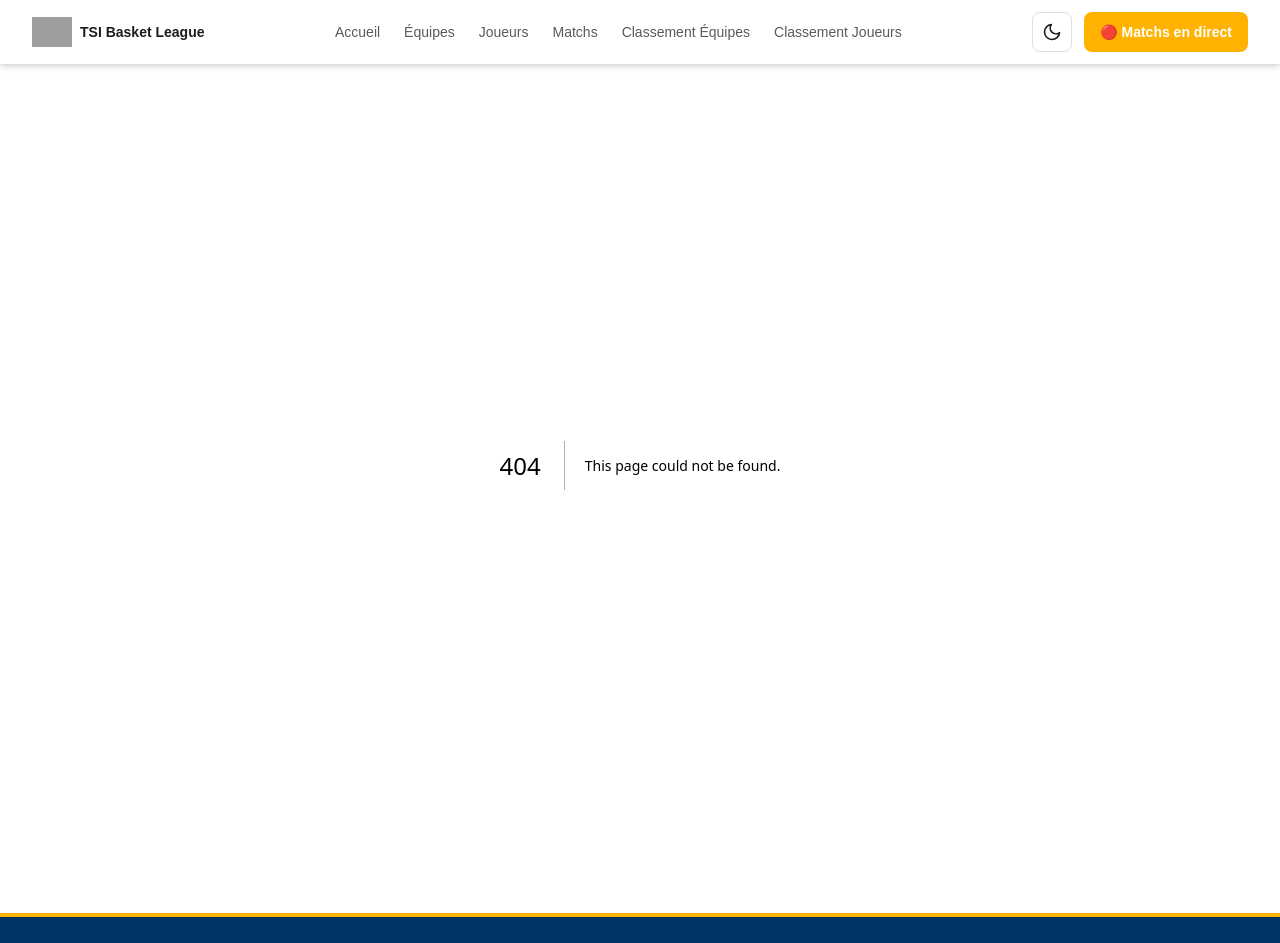
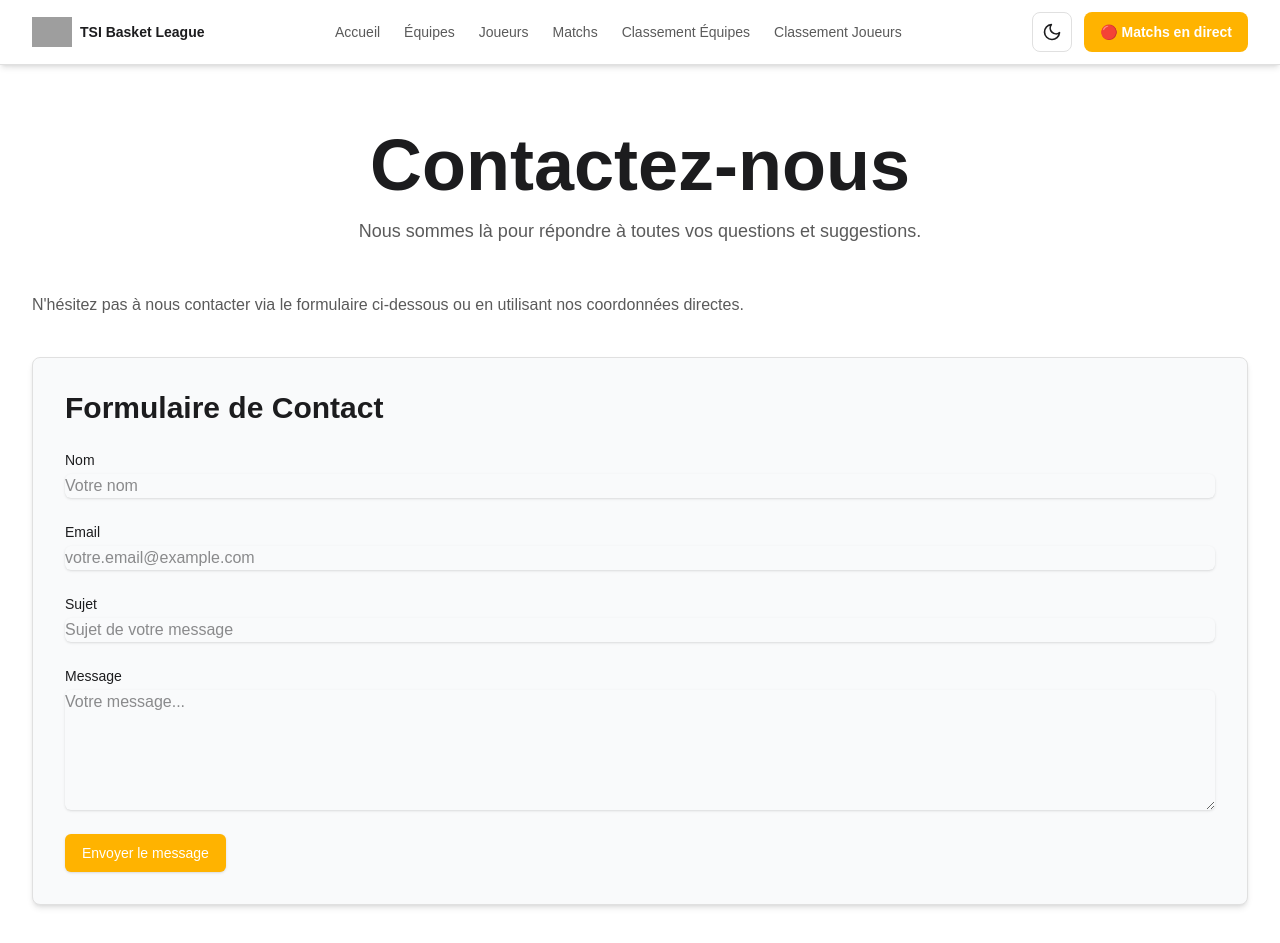
Before and after one commit to Exutoire03/tsi-test, a Next.js app: page /contact in a window 1280 px wide. Before the commit this address had no page. Shown: the top 943 px of the page. Built offline with nearby package versions, Linux system fonts and the light colour scheme; grey boxes are pictures that could not be loaded.

Commit message:
contact-page

```diff
--- /dev/null
+++ b/app/contact/page.tsx
@@ -0,0 +1,95 @@
+import type { Metadata } from 'next';
+
+export const metadata: Metadata = {
+  title: "Contactez-nous - TSI Basket League",
+  description: "Contactez la TSI Basket League pour toute question, suggestion ou demande de partenariat. Nous sommes là pour vous aider.",
+  keywords: ["contact", "formulaire de contact", "support", "aide", "partenariat", "TSI Basket League"],
+};
+
+export default function ContactPage() {
+  return (
+    <div className="min-h-screen bg-background">
+      <div className="mx-auto max-w-7xl px-4 sm:px-6 lg:px-8 py-16">
+        <header className="text-center mb-12">
+          <h1 className="text-5xl md:text-7xl font-extrabold text-foreground mb-4">
+            Contactez-nous
+          </h1>
+          <p className="text-lg text-foreground-secondary max-w-2xl mx-auto mb-6">
+            Nous sommes là pour répondre à toutes vos questions et suggestions.
+          </p>
+        </header>
+
+        <main className="prose dark:prose-invert mx-auto text-foreground-secondary">
+          <p>
+            N'hésitez pas à nous contacter via le formulaire ci-dessous ou en utilisant nos coordonnées directes.
+          </p>
+
+          <div className="mt-10 p-8 bg-background-secondary border border-border rounded-lg shadow-md">
+            <h2 className="text-3xl font-bold text-foreground mb-6">Formulaire de Contact</h2>
+            <form className="space-y-6">
+              <div>
+                <label htmlFor="name" className="block text-sm font-medium text-foreground">Nom</label>
+                <input
+                  type="text"
+                  id="name"
+                  name="name"
+                  className="mt-1 block w-full rounded-md border-border shadow-sm focus:border-primary focus:ring-primary bg-input text-foreground"
+                  placeholder="Votre nom"
+                />
+              </div>
+              <div>
+                <label htmlFor="email" className="block text-sm font-medium text-foreground">Email</label>
+                <input
+                  type="email"
+                  id="email"
+                  name="email"
+                  className="mt-1 block w-full rounded-md border-border shadow-sm focus:border-primary focus:ring-primary bg-input text-foreground"
+                  placeholder="votre.email@example.com"
+                />
+              </div>
+              <div>
+                <label htmlFor="subject" className="block text-sm font-medium text-foreground">Sujet</label>
+                <input
+                  type="text"
+                  id="subject"
+                  name="subject"
+                  className="mt-1 block w-full rounded-md border-border shadow-sm focus:border-primary focus:ring-primary bg-input text-foreground"
+                  placeholder="Sujet de votre message"
+                />
+              </div>
+              <div>
+                <label htmlFor="message" className="block text-sm font-medium text-foreground">Message</label>
+                <textarea
+                  id="message"
+                  name="message"
+                  rows={5}
+                  className="mt-1 block w-full rounded-md border-border shadow-sm focus:border-primary focus:ring-primary bg-input text-foreground"
+                  placeholder="Votre message..."
+                ></textarea>
+              </div>
+              <button
+                type="submit"
+                className="inline-flex justify-center py-2 px-4 border border-transparent shadow-sm text-sm font-medium rounded-md text-white bg-primary hover:bg-hover hover:text-foreground focus:outline-none focus:ring-2 focus:ring-offset-2 focus:ring-primary transition-all"
+              >
+                Envoyer le message
+              </button>
+            </form>
+          </div>
+
+          <div className="mt-10 p-8 bg-background-secondary border border-border rounded-lg shadow-md">
+            <h2 className="text-3xl font-bold text-foreground mb-6">Nos Coordonnées</h2>
+            <p>
+              <strong>Email :</strong> <a href="mailto:contact@tsibasketleague.com" className="text-primary hover:underline">contact@tsibasketleague.com</a>
+            </p>
+            <p>
+              <strong>Téléphone :</strong> <a href="tel:+33123456789" className="text-primary hover:underline">+33 1 23 45 67 89</a>
+            </p>
+            <p>
+              <strong>Adresse :</strong> [Adresse de la TSI Basket League, ex: 123 Rue du Basket, 75001 Paris, France]
+            </p>
+          </div>
+        </main>
+      </div>
+    </div>
+  );
+}
```
Also changed, not shown: 1 other file (tests, documents, lock files or other folders).
